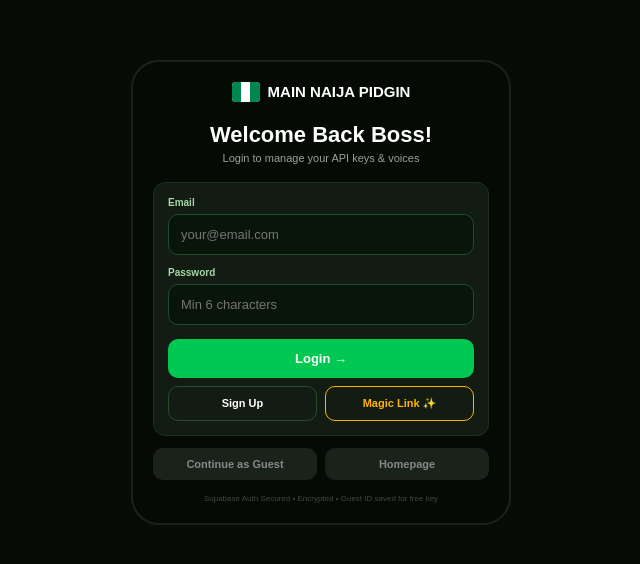
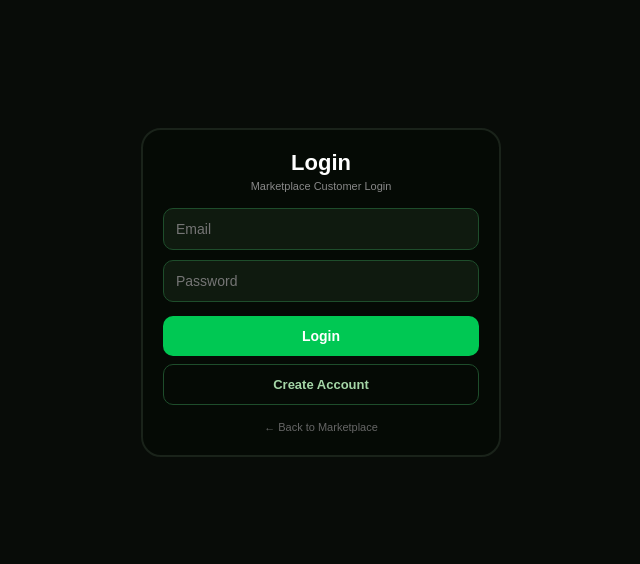
Before and after one commit to tapbombaai-glitch/main-naija-pidgin, a Next.js app: page /login in a window 1280 px wide. Shown: the part 108-672 px from the top of the page, without its empty margins (319-959 px from the left). Built offline with nearby package versions, Linux system fonts and the light colour scheme; no server answers.

Commit message:
Update page.tsx

```diff
--- a/app/login/page.tsx
+++ b/app/login/page.tsx
@@ -1,6 +1,5 @@
 "use client";
 import { useState } from "react";
-import Link from "next/link";
 import { createClient } from "@supabase/supabase-js";
 
 const supabase = createClient(
@@ -8,79 +7,57 @@
   process.env.NEXT_PUBLIC_SUPABASE_ANON_KEY!
 );
 
-export default function Login() {
+export default function SimpleLogin() {
   const [email, setEmail] = useState("");
   const [password, setPassword] = useState("");
   const [loading, setLoading] = useState(false);
-  const [toast, setToast] = useState("");
+  const [msg, setMsg] = useState("");
 
-  const showToast = (m: string) => { setToast(m); setTimeout(()=>setToast(""), 3000); };
-
-  const loginWithEmail = async () => {
-    if (!email || !password) return showToast("Add email & password");
+  const login = async () => {
+    if (!email || !password) return setMsg("Add email & password");
     setLoading(true);
     const { error } = await supabase.auth.signInWithPassword({ email, password });
     setLoading(false);
-    if (error) showToast(error.message);
-    else { showToast("✅ Login success!"); window.location.href = "/marketplace"; }
+    if (error) setMsg(error.message);
+    else window.location.href = "/marketplace";
   };
 
-  const signUp = async () => {
-    if (!email || !password) return showToast("Add email & password");
-    if (password.length < 6) return showToast("Password min 6 chars");
+  const signup = async () => {
+    if (!email || !password) return setMsg("Add email & password");
     setLoading(true);
-    const { error } = await supabase.auth.signUp({ email, password, options: { emailRedirectTo: `${window.location.origin}/marketplace` } });
+    const { error } = await supabase.auth.signUp({ email, password });
     setLoading(false);
-    if (error) showToast(error.message);
-    else showToast("✅ Check your email to confirm account!");
-  };
-
-  const magicLink = async () => {
-    if (!email) return showToast("Add email first");
-    setLoading(true);
-    const { error } = await supabase.auth.signInWithOtp({ email, options: { emailRedirectTo: `${window.location.origin}/marketplace` } });
-    setLoading(false);
-    if (error) showToast(error.message);
-    else showToast("✅ Magic link sent! Check email");
+    if (error) setMsg(error.message);
+    else setMsg("✅ Check email to confirm, then login");
   };
 
   return (
-    <div style={{ background: "#080C08", minHeight: "100vh", padding: "10px", display: "flex", alignItems: "center", justifyContent: "center" }}>
-      <style>{`* {box-sizing:border-box} input:focus{border-color:#00E676 !important}`}</style>
-      {toast && <div style={{ position: "fixed", top: "20px", left: "50%", transform: "translateX(-50%)", background: toast.includes("✅") ? "#00E676" : "#FF5252", color: toast.includes("✅") ? "black" : "white", padding: "10px 18px", borderRadius: "20px", fontSize: "11px", fontWeight: "900", zIndex: 100, maxWidth: "90%", textAlign: "center" }}>{toast}</div>}
-
-      <div style={{ maxWidth: "380px", width: "100%", border: "2px solid #1A231A", borderRadius: "28px", background: "#050A05", padding: "20px" }}>
-        <div style={{ display: "flex", alignItems: "center", gap: "8px", justifyContent: "center" }}>
-          <div style={{ background: "white", borderRadius: "4px", width: "28px", height: "20px", display: "flex", overflow: "hidden" }}><div style={{ flex: 1, background: "#008751" }}></div><div style={{ flex: 1, background: "white" }}></div><div style={{ flex: 1, background: "#008751" }}></div></div>
-          <div style={{ fontWeight: "900", color: "white", fontSize: "15px" }}>MAIN NAIJA PIDGIN</div>
+    <div style={{ background: "#080C08", minHeight: "100vh", display: "flex", alignItems: "center", justifyContent: "center", padding: "10px" }}>
+      <div style={{ maxWidth: "360px", width: "100%", background: "#050A05", border: "2px solid #1A231A", borderRadius: "20px", padding: "20px" }}>
+        <div style={{ textAlign: "center" }}>
+          <div style={{ fontSize: "22px", fontWeight: "900", color: "white" }}>Login</div>
+          <div style={{ fontSize: "11px", color: "#888", marginTop: "4px" }}>Marketplace Customer Login</div>
         </div>
 
-        <div style={{ marginTop: "20px", textAlign: "center" }}>
-          <div style={{ fontSize: "22px", fontWeight: "900", color: "white" }}>Welcome Back Boss!</div>
-          <div style={{ fontSize: "11px", color: "#9E9E9E", marginTop: "4px" }}>Login to manage your API keys & voices</div>
+        <input value={email} onChange={e=>setEmail(e.target.value)} placeholder="Email" type="email"
+          style={{ width: "100%", marginTop: "16px", background: "#0F1A0F", border: "1px solid #1E4D2B", color: "white", padding: "12px", borderRadius: "10px", fontSize: "14px", outline: "none" }} />
+
+        <input value={password} onChange={e=>setPassword(e.target.value)} placeholder="Password" type="password"
+          style={{ width: "100%", marginTop: "10px", background: "#0F1A0F", border: "1px solid #1E4D2B", color: "white", padding: "12px", borderRadius: "10px", fontSize: "14px", outline: "none" }} />
+
+        {msg && <div style={{ marginTop: "10px", fontSize: "11px", color: msg.includes("✅") ? "#00E676" : "#FF5252", textAlign: "center" }}>{msg}</div>}
+
+        <button onClick={login} disabled={loading} style={{ width: "100%", marginTop: "14px", background: "#00C853", color: "white", border: "none", padding: "12px", borderRadius: "10px", fontSize: "14px", fontWeight: "800" }}>
+          {loading ? "..." : "Login"}
+        </button>
+
+        <button onClick={signup} disabled={loading} style={{ width: "100%", marginTop: "8px", background: "transparent", border: "1px solid #1E4D2B", color: "#A5D6A7", padding: "12px", borderRadius: "10px", fontSize: "13px", fontWeight: "700" }}>
+          Create Account
+        </button>
+
+        <div style={{ textAlign: "center", marginTop: "12px" }}>
+          <a href="/marketplace" style={{ fontSize: "11px", color: "#666", textDecoration: "none" }}>← Back to Marketplace</a>
         </div>
-
-        <div style={{ marginTop: "18px", background: "#121C12", borderRadius: "12px", padding: "14px", border: "1px solid #1E2F1E" }}>
-          <div style={{ fontSize: "10px", color: "#A5D6A7", fontWeight: "700", marginBottom: "6px" }}>Email</div>
-          <input value={email} onChange={e=>setEmail(e.target.value)} placeholder="your@email.com" type="email" style={{ width: "100%", background: "#0A150A", border: "1px solid #1E4D2B", color: "white", padding: "12px", borderRadius: "10px", fontSize: "13px", outline: "none" }} />
-
-          <div style={{ fontSize: "10px", color: "#A5D6A7", fontWeight: "700", marginTop: "12px", marginBottom: "6px" }}>Password</div>
-          <input type="password" value={password} onChange={e=>setPassword(e.target.value)} placeholder="Min 6 characters" style={{ width: "100%", background: "#0A150A", border: "1px solid #1E4D2B", color: "white", padding: "12px", borderRadius: "10px", fontSize: "13px", outline: "none" }} />
-
-          <button onClick={loginWithEmail} disabled={loading} style={{ width: "100%", marginTop: "14px", background: "#00C853", color: "white", border: "none", padding: "12px", borderRadius: "10px", fontSize: "13px", fontWeight: "900" }}>{loading ? "..." : "Login →"}</button>
-
-          <div style={{ display: "grid", gridTemplateColumns: "1fr 1fr", gap: "8px", marginTop: "8px" }}>
-            <button onClick={signUp} disabled={loading} style={{ background: "transparent", border: "1px solid #2A4A2A", color: "white", padding: "10px", borderRadius: "10px", fontSize: "11px", fontWeight: "800" }}>Sign Up</button>
-            <button onClick={magicLink} disabled={loading} style={{ background: "transparent", border: "1px solid #FFB300", color: "#FFB300", padding: "10px", borderRadius: "10px", fontSize: "11px", fontWeight: "800" }}>Magic Link ✨</button>
-          </div>
-        </div>
-
-        <div style={{ marginTop: "12px", display: "flex", gap: "8px" }}>
-          <Link href="/marketplace" style={{ flex: 1, textAlign: "center", background: "#1A231A", color: "#888", padding: "10px", borderRadius: "10px", fontSize: "11px", textDecoration: "none", fontWeight: "700" }}>Continue as Guest</Link>
-          <Link href="/" style={{ flex: 1, textAlign: "center", background: "#1A231A", color: "#888", padding: "10px", borderRadius: "10px", fontSize: "11px", textDecoration: "none", fontWeight: "700" }}>Homepage</Link>
-        </div>
-
-        <div style={{ textAlign: "center", fontSize: "8px", color: "#444", marginTop: "14px" }}>Supabase Auth Secured • Encrypted • Guest ID saved for free key</div>
       </div>
     </div>
   );
```
